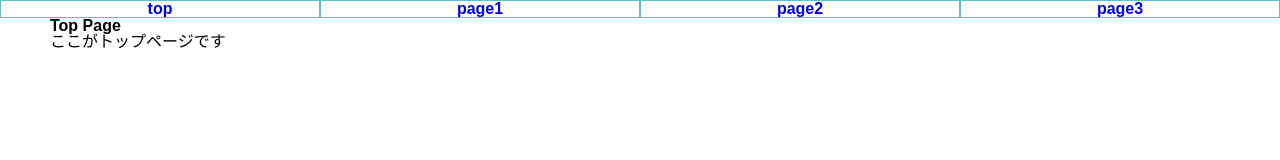
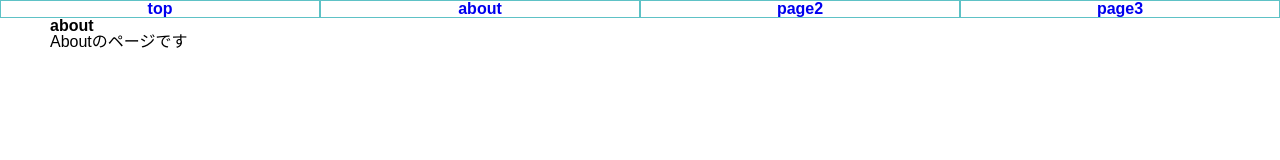
Before and after one commit to yodakaEngineer/react-practice, a React (Create React App) app: page /about in a window 1280 px wide. Shown: the top 160 px of the page. Built offline with nearby package versions, Linux system fonts and the light colour scheme.

Commit message:
add About.

```diff
--- a/src/App.tsx
+++ b/src/App.tsx
@@ -3,18 +3,17 @@ import './reset.css'
 import './App.css'
 import classes from "./App.module.scss";
 import {BrowserRouter as Router, Link, Route, Switch} from "react-router-dom";
-
+import About from "./pages/About";
 
 const App: React.FC = () => {
     const topPage = () => <div><h1>Top Page</h1>ここがトップページです</div>
-    const page1 = () => <div><h1>page1</h1>1枚目のページです</div>
     const page2 = () => <div><h1>page2</h1>2枚目のページです</div>
     const page3 = () => <div><h1>page3</h1>3枚目のページです</div>
     const Menu = () => {
         return (
             <ul className={classes.menu}>
                 <li className={classes.menu__link}><Link to='/'>top</Link></li>
-                <li className={classes.menu__link}><Link to='/page1'>page1</Link></li>
+                <li className={classes.menu__link}><Link to='/about'>about</Link></li>
                 <li className={classes.menu__link}><Link to='/page2'>page2</Link></li>
                 <li className={classes.menu__link}><Link to='/page3'>page3</Link></li>
             </ul>
@@ -31,7 +30,7 @@ const App: React.FC = () => {
                 <div style={{marginLeft: '50px'}}>
                     <Switch>
                         <Route path='/' exact component={topPage}/>
-                        <Route path='/page1' exact component={page1}/>
+                        <Route path='/about' exact component={About}/>
                         <Route path='/page2' exact component={page2}/>
                         <Route path='/page3' exact component={page3}/>
                         <Route exact component={topPage}/>
--- /dev/null
+++ b/src/pages/About.tsx
@@ -0,0 +1,9 @@
+import React from 'react';
+
+const About: React.FC = () => {
+    return (
+        <div><h1>about</h1>Aboutのページです</div>
+    )
+}
+
+export default About
```
